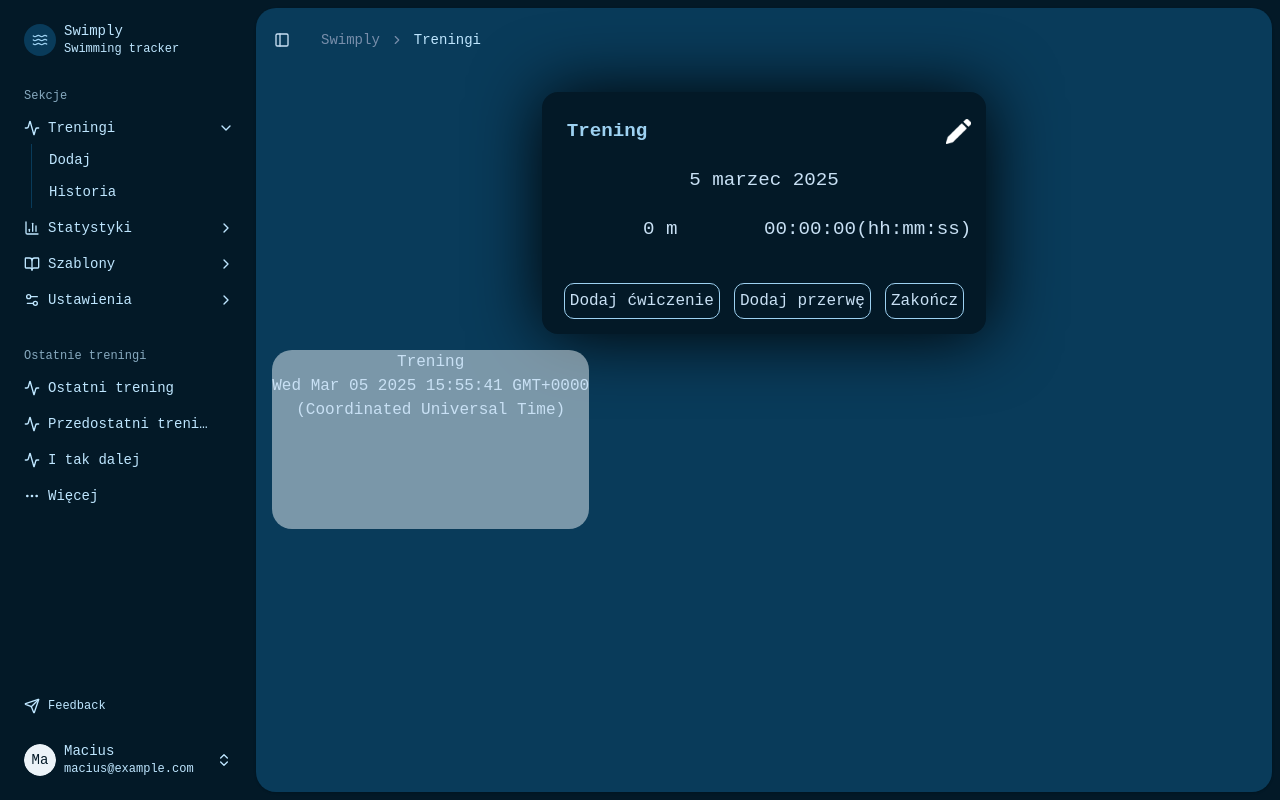
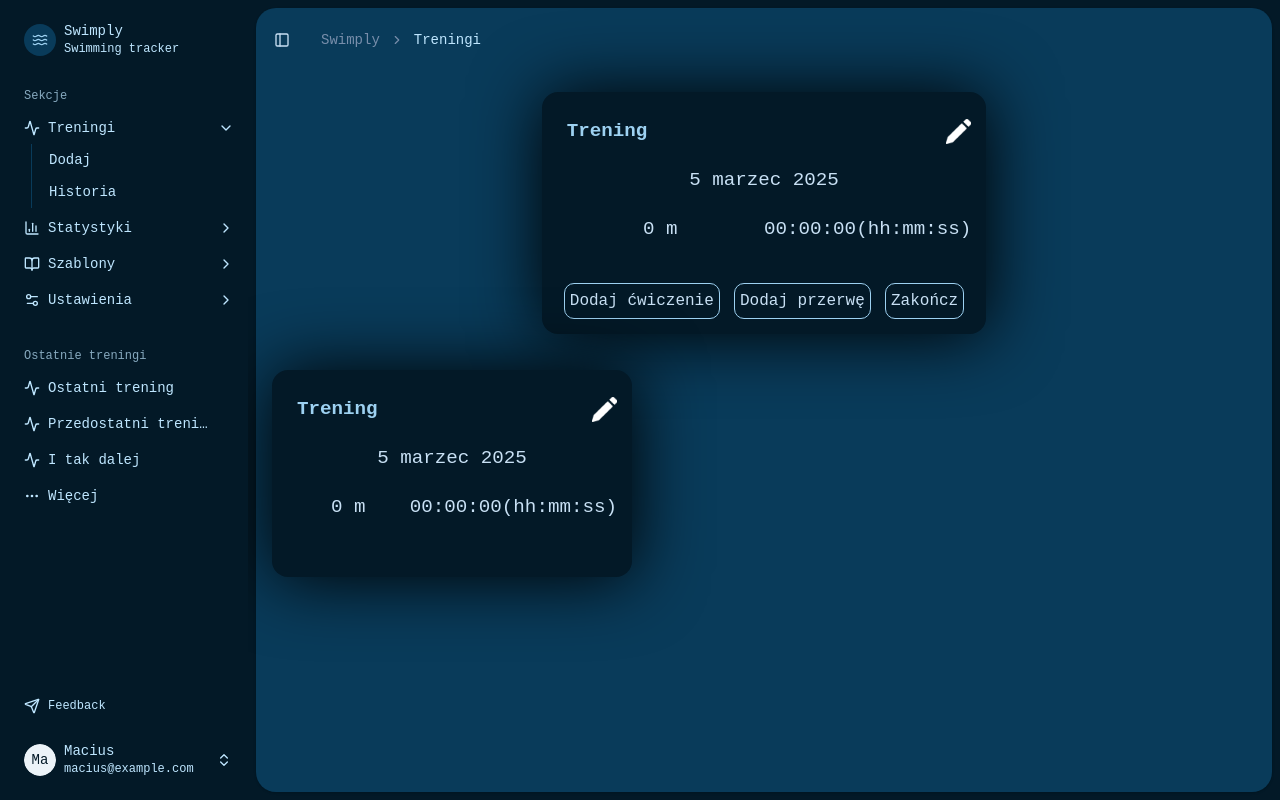
Before and after one commit to takitamMAJECZKA/swimply-frontend, a React (Vite) app: page /workouts in a window 1280 px wide. Both pictures are taken after a click on the button "Zakończ". Built offline with nearby package versions, Linux system fonts and the light colour scheme.

Commit message:
added finishedWorkout component to display previous workouts

```diff
--- a/src/components/Workout.jsx
+++ b/src/components/EditableWorkout.jsx
@@ -16,7 +16,7 @@ import {
     DropdownMenuTrigger,
   } from "@/components/ui/dropdown-menu"
 
-export default function Workout(props){
+export default function EditableWorkout(props){
     let date = new Date();
 
     let [content, setContent] = useState([])
@@ -90,7 +90,7 @@ export default function Workout(props){
     return(
         <div className="workoutContainer fancy-shadow">
             <div className="workoutHeader">
-                <label><input type="text" onChange={(e) => {handleWorkoutNameChange(e)}} className="workoutName dataInput" placeholder="Workout name" value={workoutData.name}/><img className="editIcon" src={editIcon} alt="edit" /></label>
+                <label><input type="text" onChange={(e) => {handleWorkoutNameChange(e)}} className="workoutName dataInput" placeholder="Nazwa treningu" value={workoutData.name}/><img className="editIcon" src={editIcon} alt="edit" /></label>
                 <div className="workoutInfo">
                     <div className="workoutDate">{date.getDate()} {date.toLocaleDateString('pl-PL', {month:'long'})} {date.getFullYear()}</div>
                     <div className="workoutDistance">{workoutData.distance > 1000 ? `${workoutData.distance/1000} km` : `${workoutData.distance} m`}</div>
--- /dev/null
+++ b/src/components/FinishedWorkout.jsx
@@ -0,0 +1,52 @@
+import { useState, useEffect } from "react";
+import editIcon from "../assets/editIcon.png"
+import Exercise from "./Exercise";
+import Break from "./Break";
+import {convertMinsToSecs, convertSecsToHours} from '../TimeCalculate.js'
+import {v4 as uuidv4} from 'uuid'
+
+
+
+import {
+    DropdownMenu,
+    DropdownMenuContent,
+    DropdownMenuItem,
+    DropdownMenuLabel,
+    DropdownMenuSeparator,
+    DropdownMenuTrigger,
+  } from "@/components/ui/dropdown-menu"
+
+export default function EditableWorkout(props){
+    let [content, setContent] = useState([])
+    let [workoutData, setWorkoutData] = useState(props.data)
+
+    function handleWorkoutNameChange(e){
+        setWorkoutData({...workoutData, name: e.target.value})
+    }
+
+    return(
+        <div className="workoutContainer fancy-shadow">
+            <div className="workoutHeader">
+                <label><input type="text" onChange={(e) => {handleWorkoutNameChange(e)}} className="workoutName dataInput" placeholder="Nazwa treningu" value={workoutData.name}/><img className="editIcon" src={editIcon} alt="edit" /></label>
+                <div className="workoutInfo">
+                    <div className="workoutDate">{workoutData.workoutDate.getDate()} {workoutData.workoutDate.toLocaleDateString('pl-PL', {month:'long'})} {workoutData.workoutDate.getFullYear()}</div>
+                    <div className="workoutDistance">{workoutData.distance > 1000 ? `${workoutData.distance/1000} km` : `${workoutData.distance} m`}</div>
+                    <div className="workoutTime">{workoutData.timeLong=="NaN:NaN:NaN" ? '00:00:00': workoutData.timeLong}(hh:mm:ss)</div>
+                </div>
+            </div>
+            <div className="exercisesAndBreaksWrapper">
+                {content.map((element, i)=>{
+                    if (element.type == 'exercise'){
+                        return(
+                        <Exercise key={element.id} id={element.id} index={i} updateData={updateData} deleteFunc={handleElementDelete} />
+                        )
+                    }else{
+                        return(
+                            <Break key={element.id} id={element.id} index={i} updateData={updateData} deleteFunc={handleElementDelete}/>
+                            )
+                    }
+                })}
+            </div>
+        </div>
+    )
+}
--- a/src/pages/Home.jsx
+++ b/src/pages/Home.jsx
@@ -19,7 +19,6 @@ import {
 
 import { Link } from "react-router-dom"
 import AddNewWorkout from "../components/AddNewWorkout"
-import Workout from "../components/Workout"
 import RadarChartWorkoutsCategory from "../components/charts/RadarChartWorkoutsCategory"
 import RadialProgressChart from "../components/charts/RadialProgressChart"
 import LongAreaChartWeekStats from "../components/charts/LongAreaChartWeekStats"
--- a/src/pages/Workouts.jsx
+++ b/src/pages/Workouts.jsx
@@ -18,7 +18,8 @@ import {
 import { useState } from "react";
 
 import { v4 as uuidv4 } from "uuid";
-import Workout from "../components/Workout"
+import FinishedWorkout from "../components/FinishedWorkout"
+import EditableWorkout from "../components/EditableWorkout"
 
 export default function Workouts(){
 
@@ -53,13 +54,12 @@ export default function Workouts(){
                 </header>
                 <div className="flex flex-1 flex-col gap-4 p-4 pt-0">
                     <div className="w-full flex justify-center">
-                        <Workout addWorkoutToList={addWorkoutToList}/>
+                        <EditableWorkout addWorkoutToList={addWorkoutToList}/>
                     </div>
                     <div className="grid auto-rows-min gap-4 md:grid-cols-3">
                         {workoutsList.toReversed().map((workout) => {
-                            console.log(workout)
                             return(
-                                <div key={uuidv4()} className="aspect-video rounded-xl bg-muted/50 text-center" >{workout.name} <br/>{workout.workoutDate.toString()}</div>
+                                <FinishedWorkout key={uuidv4()} data={workout}/>
                             )
                         })}
                     </div>
```
